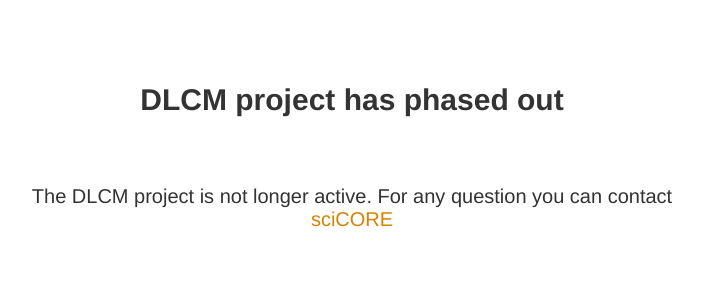
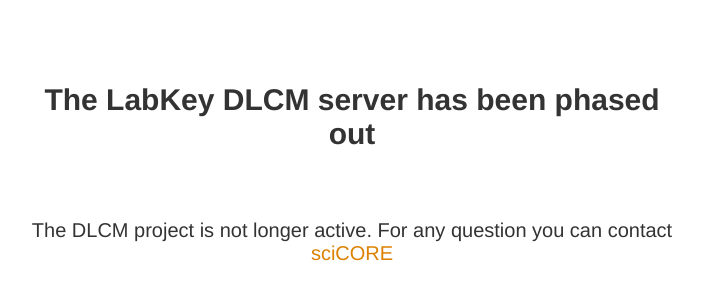
Before and after one commit to scicore-unibas-ch/dlcm-offline-page, a plain HTML site: page index.html in a window 1280 px wide. Shown: the part 100-400 px from the top of the page, without its empty margins (288-991 px from the left). Drawn offline with Linux system fonts and the light colour scheme.

Commit message:
Update index.html
First update of the text. (For testing.) One more needed after that...

```diff
--- a/index.html
+++ b/index.html
@@ -10,7 +10,7 @@
 </style>
 
 <article>
-    <h2>DLCM project has phased out</h2>
+    <h2>The LabKey DLCM server has been phased out</h2>
     <div>
 	    <br>
 	    <p>The DLCM project is not longer active. For any question you can contact <a href="https://scicore.unibas.ch/contact/"> sciCORE </a> </p>
```
